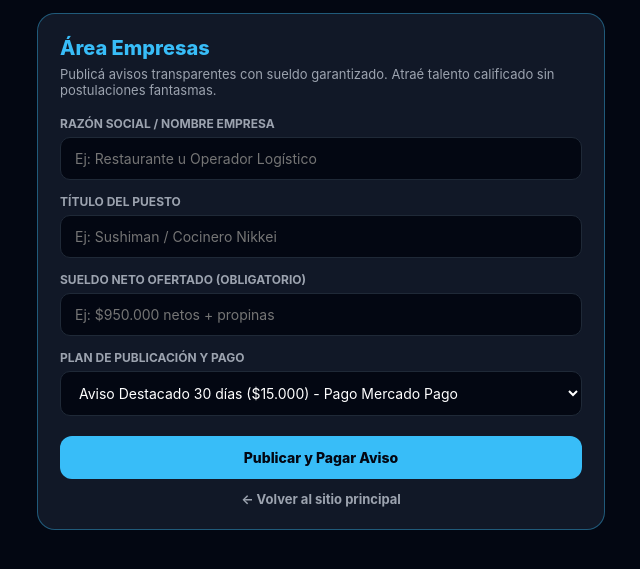
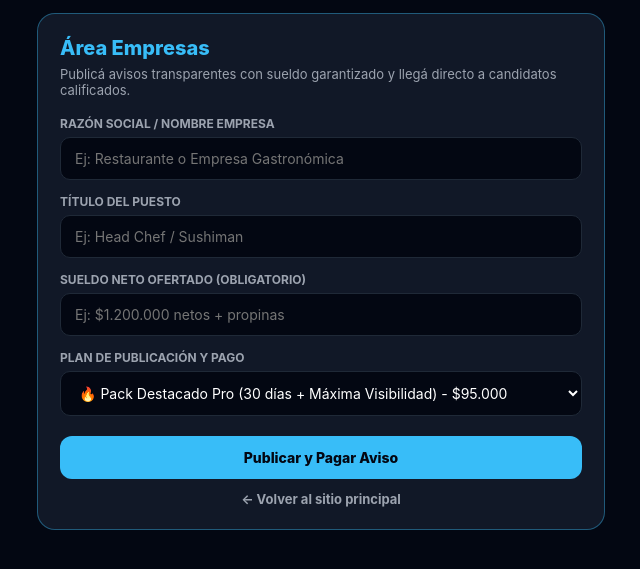
Before and after one commit to adrianmongeschef-arch/trabajo-claro, a website: page index.html in a window 1280 px wide. Both pictures are taken after a click on the button "🏢 Empresas". Shown: the part 69-638 px from the top of the page, without its empty margins (319-959 px from the left). Drawn offline with Linux system fonts and the light colour scheme.

Commit message:
Update index.html

```diff
--- a/index.html
+++ b/index.html
@@ -51,7 +51,7 @@
     .details-grid { display: grid; gap: 8px; font-size: 13px; color: #d1d5db; margin: 14px 0; background: rgba(3, 7, 18, 0.5); padding: 12px; border-radius: 12px; }
     .btn-apply { width: 100%; background: linear-gradient(135deg, #38bdf8 0%, #0284c7 100%); color: #030712; border: none; padding: 13px; border-radius: 12px; font-weight: 800; font-size: 14px; cursor: pointer; }
 
-    /* Secciones de Formularios (Ocultas por defecto) */
+    /* Secciones de Formularios */
     .section-view { display: none; background: var(--card-bg); border: 1px solid var(--card-border); border-radius: 18px; padding: 22px; margin-top: 10px; }
     .section-view h2 { font-size: 20px; font-weight: 800; margin-bottom: 6px; color: #fff; }
     .section-view p { font-size: 13px; color: var(--text-muted); margin-bottom: 18px; }
@@ -71,7 +71,7 @@
 </head>
 <body>
 
-  <!-- Barra superior de navegación -->
+  <!-- Barra superior -->
   <div class="top-bar">
     <div class="logo-text" onclick="mostrarVista('home')">Trabajo Claro</div>
     <div class="nav-actions">
@@ -80,7 +80,7 @@
     </div>
   </div>
 
-  <!-- VISTA 1: LISTADO PRINCIPAL DE EMPLEOS -->
+  <!-- VISTA 1: HOME -->
   <div id="vista-home">
     <header>
       <div class="verified-badge">✓ Salarios y condiciones 100% reales</div>
@@ -103,22 +103,22 @@
     <div class="jobs-container" id="contenedor-ofertas"></div>
   </div>
 
-  <!-- VISTA 2: ACCESO / CREAR PERFIL (CANDIDATOS) -->
+  <!-- VISTA 2: CANDIDATOS -->
   <div id="vista-auth" class="section-view">
     <h2>Portal de Candidatos</h2>
     <p>Crea tu usuario y contraseña para postularte en 1 clic y gestionar tu CV transparente.</p>
 
     <div class="form-group">
       <label>Correo Electrónico</label>
-      <input type="email" placeholder="tu_correo@gmail.com" id="regMail">
+      <input type="email" placeholder="tu_correo@gmail.com">
     </div>
     <div class="form-group">
       <label>Contraseña</label>
-      <input type="password" placeholder="Mínimo 6 caracteres" id="regPass">
+      <input type="password" placeholder="Mínimo 6 caracteres">
     </div>
     <div class="form-group">
       <label>Rubro de interés principal</label>
-      <select id="regRubro">
+      <select>
         <option>Gastronomía / Cocina</option>
         <option>Administración / Ventas</option>
         <option>Logística / Choferes</option>
@@ -128,35 +128,35 @@
     <button class="btn-back" onclick="mostrarVista('home')">← Volver a los empleos</button>
   </div>
 
-  <!-- VISTA 3: ACCESO EMPRESAS (PUBLICAR Y PAGAR) -->
+  <!-- VISTA 3: EMPRESAS (PRECIOS ACTUALIZADOS) -->
   <div id="vista-empresas" class="section-view" style="border-color: rgba(56, 189, 248, 0.4);">
     <h2 style="color: #38bdf8;">Área Empresas</h2>
-    <p>Publicá avisos transparentes con sueldo garantizado. Atraé talento calificado sin postulaciones fantasmas.</p>
+    <p>Publicá avisos transparentes con sueldo garantizado y llegá directo a candidatos calificados.</p>
 
     <div class="form-group">
       <label>Razón Social / Nombre Empresa</label>
-      <input type="text" placeholder="Ej: Restaurante u Operador Logístico">
+      <input type="text" placeholder="Ej: Restaurante o Empresa Gastronómica">
     </div>
     <div class="form-group">
       <label>Título del Puesto</label>
-      <input type="text" placeholder="Ej: Sushiman / Cocinero Nikkei">
+      <input type="text" placeholder="Ej: Head Chef / Sushiman">
     </div>
     <div class="form-group">
       <label>Sueldo Neto Ofertado (Obligatorio)</label>
-      <input type="text" placeholder="Ej: $950.000 netos + propinas">
+      <input type="text" placeholder="Ej: $1.200.000 netos + propinas">
     </div>
     <div class="form-group">
       <label>Plan de Publicación y Pago</label>
       <select>
-        <option>Aviso Destacado 30 días ($15.000) - Pago Mercado Pago</option>
-        <option>Aviso Estándar 15 días ($8.000) - Pago Mercado Pago</option>
+        <option>🔥 Pack Destacado Pro (30 días + Máxima Visibilidad) - $95.000</option>
+        <option>⭐ Aviso Estándar Profesional (15 días) - $55.000</option>
       </select>
     </div>
     <button class="btn-submit" style="background: var(--primary);" onclick="alertaAccion('Redirigiendo a pasarela de pago segura de Mercado Pago...')">Publicar y Pagar Aviso</button>
     <button class="btn-back" onclick="mostrarVista('home')">← Volver al sitio principal</button>
   </div>
 
-  <!-- Modal genérico de mensajes -->
+  <!-- Modal -->
   <div class="modal" id="modalGeneral">
     <div class="modal-content">
       <div class="modal-title">Aviso de Trabajo Claro</div>
```
